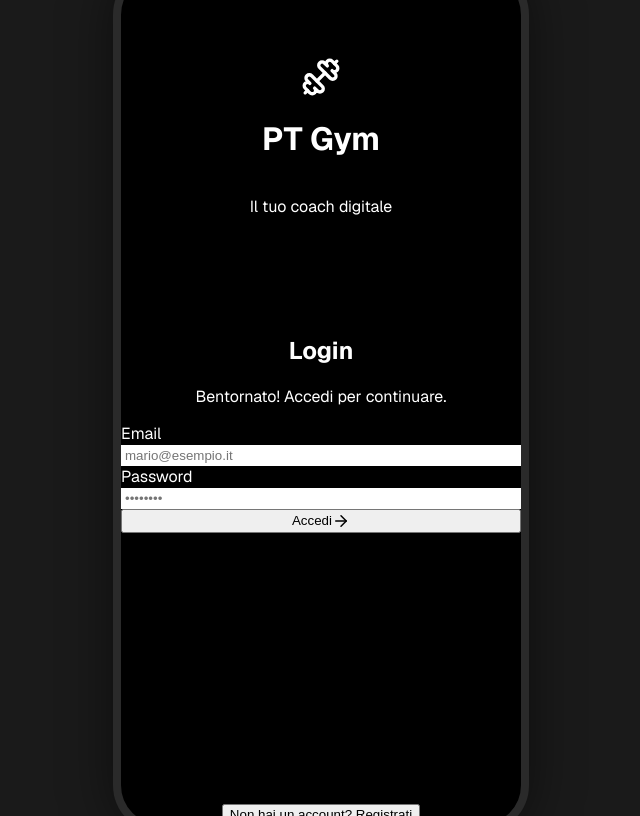
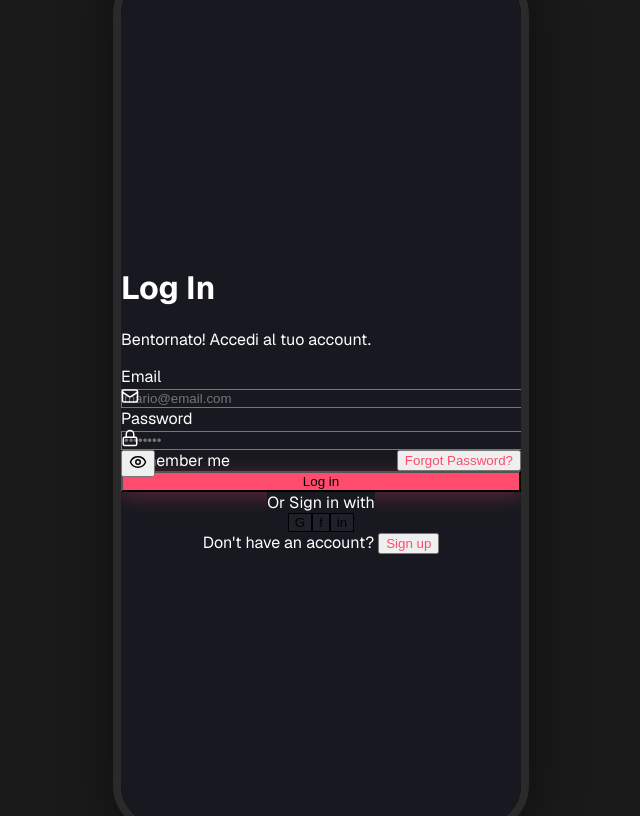
Before and after one commit to GioCornaReply/Pt_Antigravity, a Next.js app in the folder frontend/: page / in a window 1280 px wide. Shown: the whole page, without its empty margins (319-959 px from the left). Built offline with nearby package versions, Linux system fonts and the light colour scheme.

Commit message:
Redesign AuthView to match Dark Mode reference UI

```diff
--- a/frontend/components/AuthView.tsx
+++ b/frontend/components/AuthView.tsx
@@ -1,34 +1,54 @@
 'use client';
 
 import { useState } from 'react';
-import { Dumbbell, ArrowRight } from 'lucide-react';
+import { User, Lock, Mail, Eye, EyeOff, Check } from 'lucide-react';
 
 interface AuthViewProps {
     onLogin: (user: any) => void;
 }
 
 export default function AuthView({ onLogin }: AuthViewProps) {
-    const [isLogin, setIsLogin] = useState(true);
+    const [view, setView] = useState<'login' | 'signup'>('login');
+    const [showPassword, setShowPassword] = useState(false);
+
+    // Form States
     const [email, setEmail] = useState('');
     const [password, setPassword] = useState('');
-    const [name, setName] = useState('');
+    const [firstName, setFirstName] = useState('');
+    const [lastName, setLastName] = useState('');
+    const [confirmPassword, setConfirmPassword] = useState('');
+    const [rememberMe, setRememberMe] = useState(false);
+    const [agreePrivacy, setAgreePrivacy] = useState(false);
+
     const [loading, setLoading] = useState(false);
     const [error, setError] = useState('');
 
     const handleSubmit = async (e: React.FormEvent) => {
         e.preventDefault();
+        setError('');
+
+        if (view === 'signup') {
+            if (password !== confirmPassword) {
+                setError('Le password non coincidono');
+                return;
+            }
+            if (!agreePrivacy) {
+                setError('Devi accettare la Privacy Policy');
+                return;
+            }
+        }
+
         setLoading(true);
-        setError('');
 
         try {
             const res = await fetch('/api/user', {
                 method: 'POST',
                 headers: { 'Content-Type': 'application/json' },
                 body: JSON.stringify({
-                    action: isLogin ? 'login' : 'register',
+                    action: view === 'login' ? 'login' : 'register',
                     email,
                     password,
-                    name: isLogin ? undefined : name
+                    name: view === 'signup' ? `${firstName} ${lastName}`.trim() : undefined
                 })
             });
 
@@ -37,8 +57,7 @@ export default function AuthView({ onLogin }: AuthViewProps) {
             if (res.ok) {
                 onLogin(data);
             } else {
-                // Show the specific error from the server if available
-                setError(data.error || 'Errore sconosciuto');
+                setError(data.error || 'Errore durante l\'autenticazione');
             }
         } catch (e: any) {
             setError(`Errore di connessione: ${e.message}`);
@@ -48,81 +67,142 @@ export default function AuthView({ onLogin }: AuthViewProps) {
     };
 
     return (
-        <div className="flex flex-col h-full w-full bg-white relative overflow-hidden">
+        <div className="flex items-center justify-center min-h-full w-full bg-[#181920] text-white p-6">
+            <div className="w-full max-w-md space-y-8">
 
-            {/* Top Section (Dark) */}
-            <div className="relative h-[40%] bg-black flex flex-col items-center justify-center text-white z-10">
-                {/* Background Pattern (Subtle) */}
-                <div className="absolute inset-0 opacity-10 bg-[radial-gradient(circle_at_center,_var(--tw-gradient-stops))] from-gray-700 via-black to-black"></div>
+                {/* Header */}
+                <div className="text-left space-y-2">
+                    <h1 className="text-3xl font-bold">{view === 'login' ? 'Log In' : 'Sign Up'}</h1>
+                    <p className="text-gray-400 text-sm">
+                        {view === 'login' ? 'Bentornato! Accedi al tuo account.' : 'Crea il tuo account per iniziare.'}
+                    </p>
+                </div>
 
-                <div className="z-20 flex flex-col items-center animate-fade-in-down">
-                    <div className="w-20 h-20 bg-white rounded-2xl flex items-center justify-center mb-4 shadow-2xl transform rotate-3">
-                        <Dumbbell size={40} className="text-black transform -rotate-3" />
+                <form onSubmit={handleSubmit} className="space-y-6">
+
+                    {view === 'signup' && (
+                        <div className="grid grid-cols-2 gap-4">
+                            <div className="space-y-2">
+                                <label className="text-xs text-gray-400 ml-1">First Name</label>
+                                <div className="relative">
+                                    <input
+                                        type="text"
+                                        value={firstName}
+                                        onChange={(e) => setFirstName(e.target.value)}
+                                        className="w-full bg-transparent border border-gray-600 rounded-xl p-3 text-white focus:border-[#FF4B6E] outline-none transition-colors"
+                                        placeholder="Mario"
+                                        required
+                                    />
                                 </div>
-                    <h1 className="text-3xl font-bold tracking-tight">PT Gym</h1>
-                    <p className="text-gray-400 text-sm mt-1">Il tuo coach digitale</p>
+                            </div>
+                            <div className="space-y-2">
+                                <label className="text-xs text-gray-400 ml-1">Last Name</label>
+                                <div className="relative">
+                                    <input
+                                        type="text"
+                                        value={lastName}
+                                        onChange={(e) => setLastName(e.target.value)}
+                                        className="w-full bg-transparent border border-gray-600 rounded-xl p-3 text-white focus:border-[#FF4B6E] outline-none transition-colors"
+                                        placeholder="Rossi"
+                                        required
+                                    />
+                                </div>
+                            </div>
+                        </div>
+                    )}
+
+                    <div className="space-y-2">
+                        <label className="text-xs text-gray-400 ml-1">Email</label>
+                        <div className="relative">
+                            <Mail className="absolute left-3 top-3.5 text-gray-500" size={18} />
+                            <input
+                                type="email"
+                                value={email}
+                                onChange={(e) => setEmail(e.target.value)}
+                                className="w-full bg-transparent border border-gray-600 rounded-xl p-3 pl-10 text-white focus:border-[#FF4B6E] outline-none transition-colors"
+                                placeholder="mario@email.com"
+                                required
+                            />
                         </div>
                     </div>
 
-            {/* Curved Divider */}
-            <div className="absolute top-[35%] left-0 w-full z-20 overflow-hidden leading-[0]">
-                <svg className="relative block w-[calc(100%+1.3px)] h-[100px]" data-name="Layer 1" xmlns="http://www.w3.org/2000/svg" viewBox="0 0 1200 120" preserveAspectRatio="none">
-                    <path d="M321.39,56.44c58-10.79,114.16-30.13,172-41.86,82.39-16.72,168.19-17.73,250.45-.39C823.78,31,906.67,72,985.66,92.83c70.05,18.48,146.53,26.09,214.34,3V0H0V27.35A600.21,600.21,0,0,0,321.39,56.44Z" className="fill-black"></path>
-                </svg>
+                    <div className="space-y-2">
+                        <label className="text-xs text-gray-400 ml-1">Password</label>
+                        <div className="relative">
+                            <Lock className="absolute left-3 top-3.5 text-gray-500" size={18} />
+                            <input
+                                type={showPassword ? 'text' : 'password'}
+                                value={password}
+                                onChange={(e) => setPassword(e.target.value)}
+                                className="w-full bg-transparent border border-gray-600 rounded-xl p-3 pl-10 pr-10 text-white focus:border-[#FF4B6E] outline-none transition-colors"
+                                placeholder="••••••••"
+                                required
+                            />
+                            <button
+                                type="button"
+                                onClick={() => setShowPassword(!showPassword)}
+                                className="absolute right-3 top-3.5 text-gray-500 hover:text-white"
+                            >
+                                {showPassword ? <EyeOff size={18} /> : <Eye size={18} />}
+                            </button>
+                        </div>
                     </div>
 
-            {/* Bottom Section (White/Form) */}
-            <div className="flex-1 bg-white px-8 pt-12 pb-8 flex flex-col justify-between z-10">
-
-                <div className="space-y-6">
-                    <div className="text-center">
-                        <h2 className="text-2xl font-bold text-gray-900">{isLogin ? 'Login' : 'Registrati'}</h2>
-                        <p className="text-gray-500 text-sm mt-1">
-                            {isLogin ? 'Bentornato! Accedi per continuare.' : 'Crea il tuo account per iniziare.'}
-                        </p>
-                    </div>
-
-                    <form onSubmit={handleSubmit} className="space-y-4 mt-6">
-                        {!isLogin && (
-                            <div className="space-y-1">
-                                <label className="text-xs font-semibold text-gray-600 ml-1">Nome</label>
+                    {view === 'signup' && (
+                        <div className="space-y-2">
+                            <label className="text-xs text-gray-400 ml-1">Confirm Password</label>
+                            <div className="relative">
+                                <Lock className="absolute left-3 top-3.5 text-gray-500" size={18} />
                                 <input
-                                    type="text"
-                                    placeholder="Mario Rossi"
-                                    value={name}
-                                    onChange={(e) => setName(e.target.value)}
-                                    className="w-full bg-gray-100 border-transparent focus:bg-white border-2 focus:border-black rounded-xl p-4 text-gray-900 outline-none transition-all font-medium placeholder-gray-400"
+                                    type={showPassword ? 'text' : 'password'}
+                                    value={confirmPassword}
+                                    onChange={(e) => setConfirmPassword(e.target.value)}
+                                    className="w-full bg-transparent border border-gray-600 rounded-xl p-3 pl-10 text-white focus:border-[#FF4B6E] outline-none transition-colors"
+                                    placeholder="••••••••"
                                     required
                                 />
                             </div>
+                        </div>
                     )}
 
-                        <div className="space-y-1">
-                            <label className="text-xs font-semibold text-gray-600 ml-1">Email</label>
+                    {/* Options Row */}
+                    <div className="flex items-center justify-between text-sm">
+                        {view === 'login' ? (
+                            <>
+                                <label className="flex items-center gap-2 cursor-pointer text-gray-400 hover:text-white">
+                                    <div className={`w-5 h-5 rounded border flex items-center justify-center transition-colors ${rememberMe ? 'bg-[#FF4B6E] border-[#FF4B6E]' : 'border-gray-600'}`}>
+                                        {rememberMe && <Check size={14} className="text-white" />}
+                                    </div>
                                     <input
-                                type="email"
-                                placeholder="mario@esempio.it"
-                                value={email}
-                                onChange={(e) => setEmail(e.target.value)}
-                                className="w-full bg-gray-100 border-transparent focus:bg-white border-2 focus:border-black rounded-xl p-4 text-gray-900 outline-none transition-all font-medium placeholder-gray-400"
-                                required
+                                        type="checkbox"
+                                        className="hidden"
+                                        checked={rememberMe}
+                                        onChange={(e) => setRememberMe(e.target.checked)}
                                     />
+                                    Remember me
+                                </label>
+                                <button type="button" className="text-[#FF4B6E] hover:underline">
+                                    Forgot Password?
+                                </button>
+                            </>
+                        ) : (
+                            <label className="flex items-center gap-2 cursor-pointer text-gray-400 hover:text-white">
+                                <div className={`w-5 h-5 rounded border flex items-center justify-center transition-colors ${agreePrivacy ? 'bg-[#FF4B6E] border-[#FF4B6E]' : 'border-gray-600'}`}>
+                                    {agreePrivacy && <Check size={14} className="text-white" />}
                                 </div>
-
-                        <div className="space-y-1">
-                            <label className="text-xs font-semibold text-gray-600 ml-1">Password</label>
                                 <input
-                                type="password"
-                                placeholder="••••••••"
-                                value={password}
-                                onChange={(e) => setPassword(e.target.value)}
-                                className="w-full bg-gray-100 border-transparent focus:bg-white border-2 focus:border-black rounded-xl p-4 text-gray-900 outline-none transition-all font-medium placeholder-gray-400"
-                                required
+                                    type="checkbox"
+                                    className="hidden"
+                                    checked={agreePrivacy}
+                                    onChange={(e) => setAgreePrivacy(e.target.checked)}
                                 />
+                                I Agree with <span className="text-[#FF4B6E]">privacy</span> and <span className="text-[#FF4B6E]">policy</span>
+                            </label>
+                        )}
                     </div>
 
                     {error && (
-                            <div className="p-3 bg-red-50 text-red-500 text-sm rounded-lg text-center font-medium">
+                        <div className="p-3 bg-red-500/10 border border-red-500/20 rounded-xl text-red-400 text-sm text-center">
                             {error}
                         </div>
                     )}
@@ -130,33 +210,50 @@ export default function AuthView({ onLogin }: AuthViewProps) {
                     <button
                         type="submit"
                         disabled={loading}
-                            className="w-full bg-black text-white font-bold py-4 rounded-xl hover:bg-gray-900 transition-all shadow-lg disabled:opacity-70 flex items-center justify-center gap-2 mt-4"
+                        className="w-full bg-[#FF4B6E] text-white font-bold py-4 rounded-xl hover:bg-[#ff335a] transition-all shadow-[0_4px_20px_rgba(255,75,110,0.3)] disabled:opacity-70 flex items-center justify-center"
                     >
                         {loading ? (
                             <div className="w-5 h-5 border-2 border-white/30 border-t-white rounded-full animate-spin" />
                         ) : (
-                                <>
-                                    {isLogin ? 'Accedi' : 'Registrati'}
-                                    <ArrowRight size={18} />
-                                </>
+                            view === 'login' ? 'Log in' : 'Sign up'
                         )}
                     </button>
                 </form>
+
+                {/* Footer / Switch View */}
+                <div className="space-y-8 text-center">
+                    {view === 'login' && (
+                        <div className="space-y-4">
+                            <div className="relative flex items-center justify-center">
+                                <div className="absolute inset-0 flex items-center">
+                                    <div className="w-full border-t border-gray-700"></div>
+                                </div>
+                                <span className="relative bg-[#181920] px-4 text-gray-500 text-sm">Or Sign in with</span>
                             </div>
 
-                <div className="text-center mt-4">
+                            <div className="flex justify-center gap-4">
+                                {/* Placeholder Social Icons */}
+                                {['G', 'f', 'in'].map((social) => (
+                                    <button key={social} className="w-12 h-12 rounded-xl border border-gray-700 flex items-center justify-center text-gray-400 hover:border-[#FF4B6E] hover:text-[#FF4B6E] transition-colors bg-[#1F2029]">
+                                        <span className="font-bold text-lg">{social}</span>
+                                    </button>
+                                ))}
+                            </div>
+                        </div>
+                    )}
+
+                    <div className="text-sm text-gray-400">
+                        {view === 'login' ? "Don't have an account? " : "Already have an account? "}
                         <button
                             onClick={() => {
-                            setIsLogin(!isLogin);
+                                setView(view === 'login' ? 'signup' : 'login');
                                 setError('');
                             }}
-                        className="text-sm text-gray-500 hover:text-black transition-colors font-medium"
+                            className="text-[#FF4B6E] font-bold hover:underline"
                         >
-                        {isLogin ? 'Non hai un account? ' : 'Hai già un account? '}
-                        <span className="text-black font-bold underline decoration-2 decoration-transparent hover:decoration-black transition-all">
-                            {isLogin ? 'Registrati' : 'Accedi'}
-                        </span>
+                            {view === 'login' ? 'Sign up' : 'Sign in'}
                         </button>
+                    </div>
                 </div>
             </div>
         </div>
```
Lines whose indentation alone changed are shown as unchanged.
